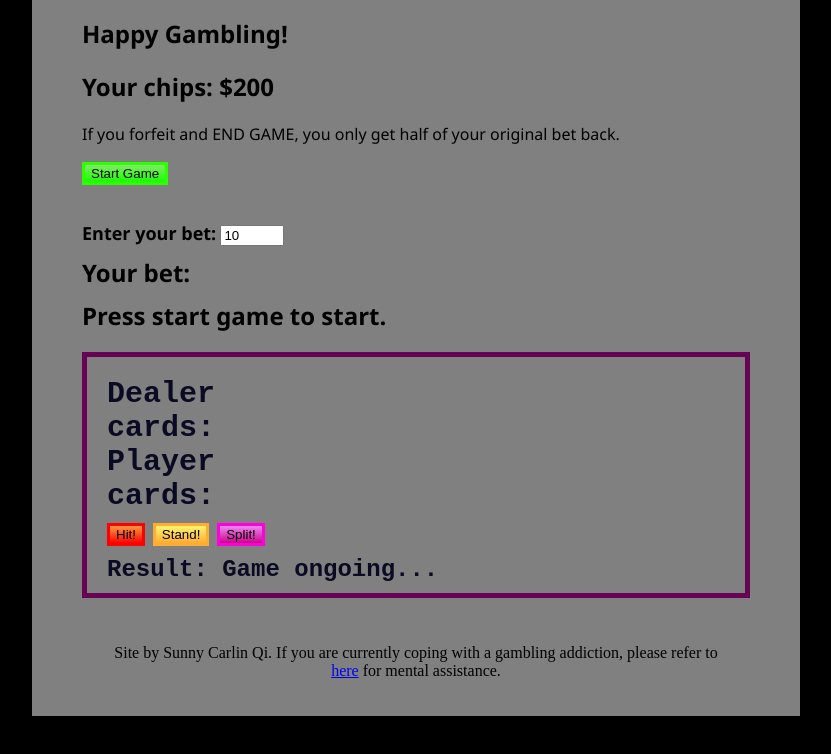
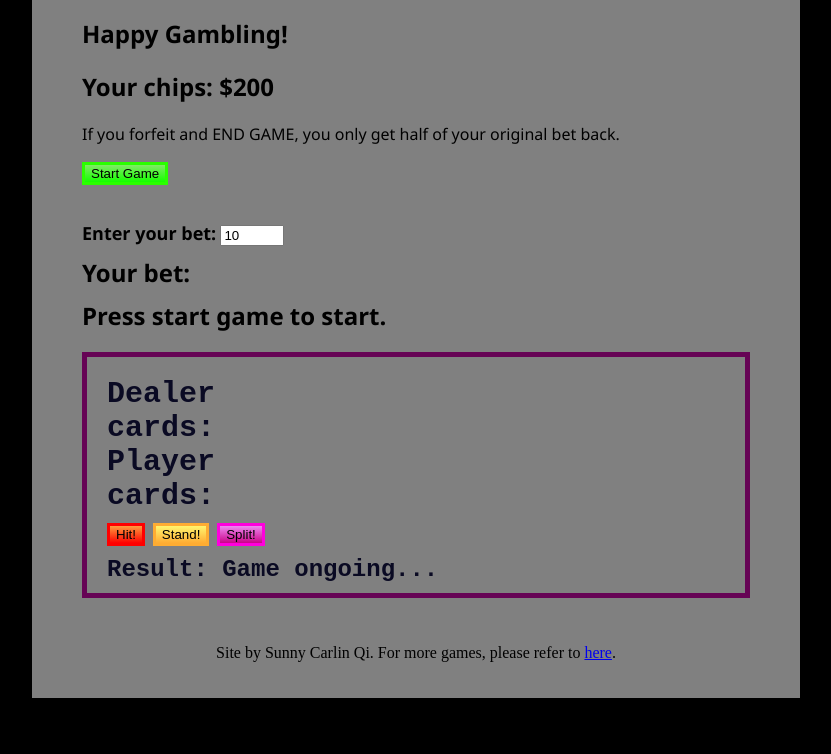
Before and after one commit to SunnyCQ/Blackjack-Website--7-25-2024-, a plain HTML site: page index.html in a window 1280 px wide. Shown: the part 1406-2160 px from the top of the page, without its empty margins (224-1055 px from the left). Drawn offline with Linux system fonts and the light colour scheme.

Commit message:
Edited footer text.

```diff
--- a/index.html
+++ b/index.html
@@ -110,9 +110,8 @@
   </body>
   <footer>
     <p id="footer-text">
-        Site by Sunny Carlin Qi. If you are currently coping with a gambling addiction, please refer to
-        <a href="https://csgoskins.gg/">here</a>
-        for mental assistance.
+        Site by Sunny Carlin Qi. For more games, please refer to
+        <a href="https://csgoskins.gg/">here</a>.
     </p>
   </footer>
 </html>
```
